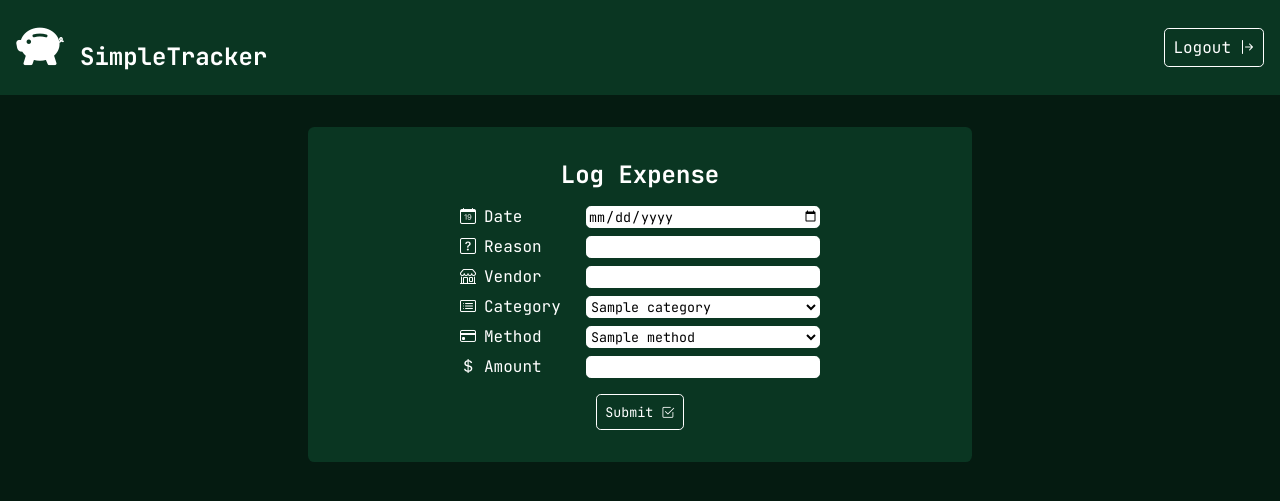
After one commit to tatew/ExpenseTracker, a Django app: page /logExpense/ in a window 1280 px wide. The commit adds this page. Shown: the top 501 px of the page. Run offline with Django 3.2, Linux system fonts and the light colour scheme; a user stored in the database is signed in; tables that the repository leaves empty hold one stand-in row (values such as "Sample post"); some libraries are stand-ins or nearby versions.

Commit message:
Style login, add expense page

```diff
--- a/tracker/admin.py
+++ b/tracker/admin.py
@@ -1,6 +1,8 @@
 from django.contrib import admin
 
-from tracker.models import BalanceChange
+from tracker.models import BalanceChange, Category, Method
 
 # Register your models here.
 admin.site.register(BalanceChange)
+admin.site.register(Category)
+admin.site.register(Method)
--- a/tracker/models.py
+++ b/tracker/models.py
@@ -6,8 +6,17 @@ from django.db.models.deletion import PROTECT
 class Category(models.Model):
     name = models.CharField(max_length=100)
 
+    class Meta:
+        verbose_name_plural = "Categories"
+
+    def __str__(self):
+        return self.name
+
 class Method(models.Model):
     name = models.CharField(max_length=100)
+
+    def __str__(self):
+        return self.name
 
 class BalanceChange(models.Model):
     date = models.DateField()
--- a/tracker/static/tracker/style.css
+++ b/tracker/static/tracker/style.css
@@ -13,22 +13,35 @@ nav {
     justify-content: space-between;
 }
 
-h1 {
+h1, h2 {
     margin: 0;
 }
 
-.content {
+input, select {
+    border: 0.1rem solid white;
+    background-color: white;
+    border-radius: 0.3rem;
+    font-family: 'JetBrains Mono', monospace;
+}
+
+form {
+    width: 100%;
+    display: flex;
+    justify-content: center;
+}
+
+.main {
     margin: 2rem;
     display: flex;
     align-items: center;
     flex-direction: column;
 }
 
-.btn-icon-right {
+.icon-right {
     margin-left: 0.5rem;
 }
 
-.btn-icon-left {
+.icon-left {
     margin-right: 0.5rem;
 }
 
@@ -62,9 +75,7 @@ button.btn {
     margin-right: 1rem;
 }
 
-.small-content {
-    width: 30%;
-    min-width: 250px;
+.content {
     background-color: #0a3622;
     padding: 2rem;
     border-radius: 0.4rem;
@@ -75,8 +86,47 @@ button.btn {
     gap: 1rem;
 }
 
+.big-content {
+    width: 70%;
+    min-width: 250px;
+    max-width: 800px;
+}
+
+.big-content h1 {
+    text-align: center;
+}
+
+.medium-content {
+    width: 70%;
+    min-width: 250px;
+    max-width: 600px;
+}
+
+.medium-content h1 {
+    text-align: center;
+}
+
+.small-content {
+    width: 30%;
+    min-width: 250px;
+    max-width: 350px;
+}
+
 .small-content h1 {
     text-align: center;
+}
+
+.form {
+    display: grid;
+    grid-template-columns: 35% 65%;
+    width: 60%;
+    row-gap: 0.5rem;
+}
+
+.form-mobile {
+    display: flex;
+    flex-direction: column;
+    gap: 0.5rem;
 }
 
 /* Index */
@@ -107,13 +157,6 @@ button.btn {
     gap: 1rem;
 }
 
-#loginForm input {
-    height: 1.5rem;
-    border: 0.1rem solid white;
-    border-radius: 0.3rem;
-    font-family: 'JetBrains Mono', monospace;
-}
-
 #loginForm input:focus {
     outline: none;
 }
@@ -123,3 +166,14 @@ button.btn {
     align-items: center;
     gap: 0.5rem;
 }
+
+#loginForm p {
+    margin: 0;
+    text-align: center;
+}
+
+/* Log Expense */
+#date {
+    width: 100%;
+    box-sizing: border-box;
+}
--- a/tracker/static/tracker/utilities.js
+++ b/tracker/static/tracker/utilities.js
@@ -11,4 +11,15 @@ window.onload = function() {
   } else {
     title.innerHTML = '<i class="bi bi-piggy-bank-fill" id="headerLogo"></i>SimpleTracker'
   }
+  formForMobile();
 };
+
+function formForMobile() {
+  if (onMobile()){
+    var form = document.getElementById("form");
+    form.setAttribute("class", "form-mobile")
+  } else {
+    var form = document.getElementById("form-mobile");
+    form.setAttribute("class", "form")
+  }
+}
--- a/tracker/templates/base.html
+++ b/tracker/templates/base.html
@@ -26,12 +26,12 @@
             </div>
             {% if request.path != '/' and request.path != '/accounts/login/' %}
                 <div id="logoutButton">
-                    <a class="btn btn-primary"  href="{% url 'logout' %}">Logout<i class="bi bi-arrow-bar-right btn-icon-right"></i></a>
+                    <a class="btn btn-primary"  href="{% url 'logout' %}">Logout<i class="bi bi-arrow-bar-right icon-right"></i></a>
                 </div>
             {% endif %}
         </nav>
     </header>
-    <div class="content">
+    <div class="main">
         {% block content %}
         {% endblock %}
     </div>
--- a/tracker/templates/blanktemplate.html
+++ b/tracker/templates/blanktemplate.html
@@ -1,7 +1,4 @@
 {% extends "base.html" %}
-
-{% block title %}
-{% endblock %}
 
 {% block nav %}
 {% endblock %}
--- a/tracker/templates/tracker/home.html
+++ b/tracker/templates/tracker/home.html
@@ -5,5 +5,5 @@
 {% endblock %}
 
 {% block content %}
-    <h1>home</h1>
+    <a href="{% url 'logExpense' %}">Log expense</a>
 {% endblock %}
--- a/tracker/templates/tracker/index.html
+++ b/tracker/templates/tracker/index.html
@@ -5,9 +5,9 @@
 {% endblock %}
 
 {% block content %}
-    <div class="small-content">
+    <div class="content small-content">
         <i class="bi bi-piggy-bank-fill" id="indexLogo"></i>
         <h1>Welcome to SimpleTracker</h1>
-        <a class="btn btn-primary" href="{% url 'login' %}">Login<i class="bi bi-arrow-right btn-icon-right"></i></a>
+        <a class="btn btn-primary" href="{% url 'login' %}">Login<i class="bi bi-arrow-right icon-right"></i></a>
     </div>
 {% endblock %}
--- /dev/null
+++ b/tracker/templates/tracker/logExpense.html
@@ -0,0 +1,36 @@
+{% extends "base.html" %}
+
+{% block nav %}
+{% endblock %}
+
+{% block content %}
+    <div class="content medium-content">
+        <h2 class="page-title">Log Expense</h2>
+        <form id="expenseForm" method="post" action="{% url 'logExpense' %}">
+            {% csrf_token %}
+            <div class="form" id="form">
+                <label for="date"><i class="bi bi-calendar-date icon-left"></i>Date</label>
+                <input id="date" type="date">
+                <label for="reason"><i class="bi bi-question-square icon-left"></i>Reason</label>
+                <input id="reason" type="text">
+                <label for="vendor"><i class="bi bi-shop icon-left"></i>Vendor</label>
+                <input id="vendor" type="text">
+                <label for="category"><i class="bi bi-card-list icon-left"></i>Category</label>
+                <select id="category">
+                    {% for category in categories %}
+                        <option value="{{ category.id }}">{{ category.name }}</option>
+                    {% endfor %}
+                </select>
+                <label for="mathod"><i class="bi bi-credit-card icon-left"></i>Method</label>
+                <select id="mathod">
+                    {% for method in methods %}
+                        <option value="{{ method.id }}">{{ method.name }}</option>
+                    {% endfor %}
+                </select>
+                <label for="amount"><i class="bi bi-currency-dollar icon-left"></i>Amount</label>
+                <input id="amount" type="number" min="0" step="0.01">
+            </div>
+        </form>
+        <button id="submit" form="expenseForm" type="submit" class="btn btn-primary">Submit<i class="bi bi-check2-square icon-right"></i></button>
+    </div>
+{% endblock %}
--- a/tracker/urls.py
+++ b/tracker/urls.py
@@ -6,5 +6,6 @@ from . import views
 urlpatterns = [
     url(r"^accounts/", include("django.contrib.auth.urls")),
     path('home/', views.home, name='home'),
+    path('logExpense/', views.logExpense, name='logExpense'),
     path('', views.index, name="index")
 ]
--- a/tracker/views.py
+++ b/tracker/views.py
@@ -1,7 +1,11 @@
+from django.forms.utils import pretty_name
+from django.http.response import FileResponse
 from django.shortcuts import render, redirect
 from django.http import HttpResponse
 from django.contrib.auth import authenticate, login
 from django.contrib.auth.decorators import login_required
+from .models import BalanceChange, Category, Method
+from .forms import ExpenseForm
 
 def index(request):
     return render(request, "tracker/index.html")
@@ -9,3 +13,36 @@ def index(request):
 @login_required
 def home(request):
     return render(request, "tracker/home.html")
+
+@login_required
+def logExpense(request):
+    if (request.method == "POST"):
+        print(request.POST)
+        # create a form instance and populate it with data from the request:
+        form = ExpenseForm(request.POST)
+        # check whether it's valid:
+        if form.is_valid():
+            print(form.cleaned_data)
+            expense = BalanceChange(
+                date=form.cleaned_data['date'],
+                reason=form.cleaned_data['reason'],
+                vendor=form.cleaned_data['vendor'],
+                method=Method.objects.first(id=form.cleaned_data['method']),
+                category=Category.objects.first(id=form.cleaned_data['category']),
+                amount=form.cleaned_data['amount'] * -1
+            )
+            expense.save()
+            return redirect('/home')
+        else:
+            print("not valid")
+            return redirect('/home')
+    else:
+        categories = Category.objects.order_by("name")
+        methods = Method.objects.order_by("name")
+
+        context = {
+            'categories': categories,
+            'methods': methods
+        }
+
+        return render(request, "tracker/logExpense.html", context)
```
Also changed, not shown: tracker/forms.py (added, +7 -0 lines), tracker/templates/registration/login.html (+9 -3 lines).
